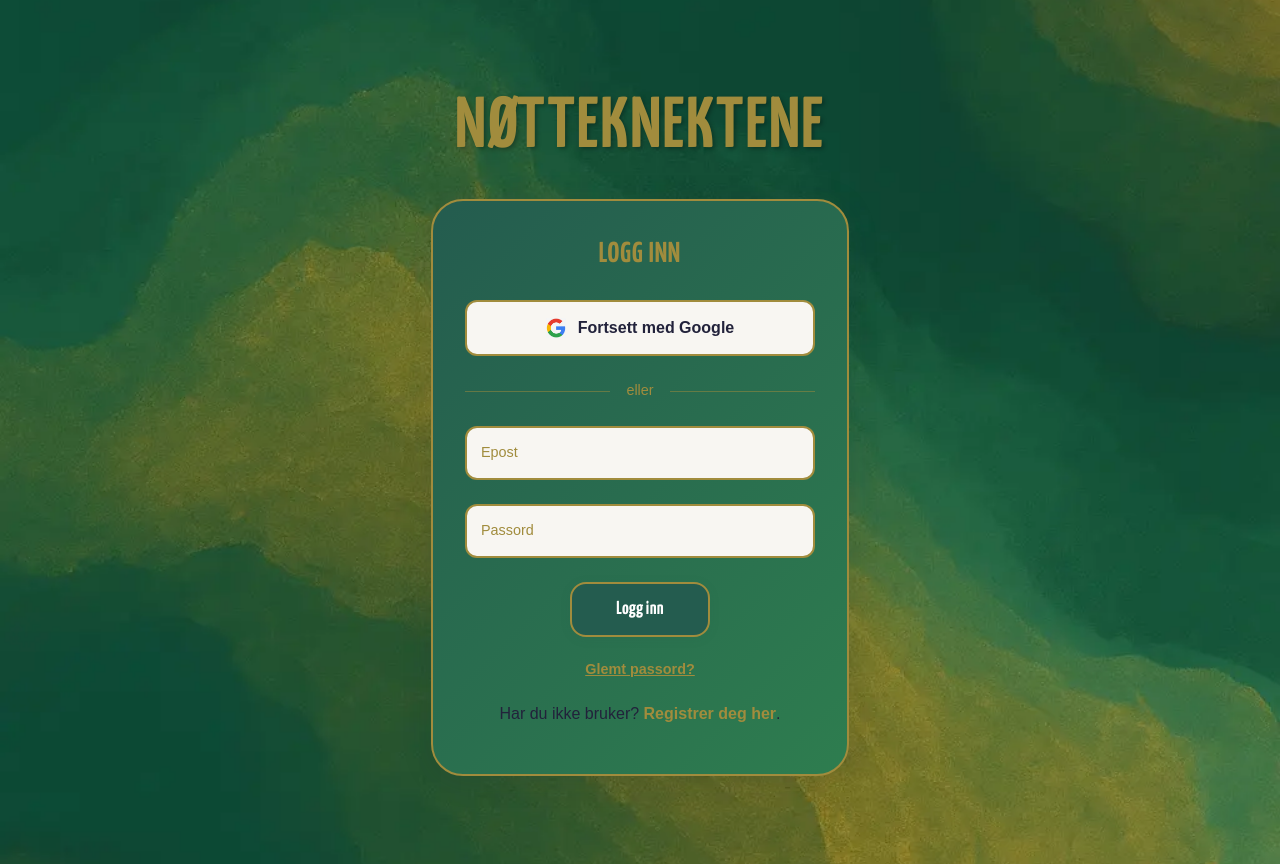
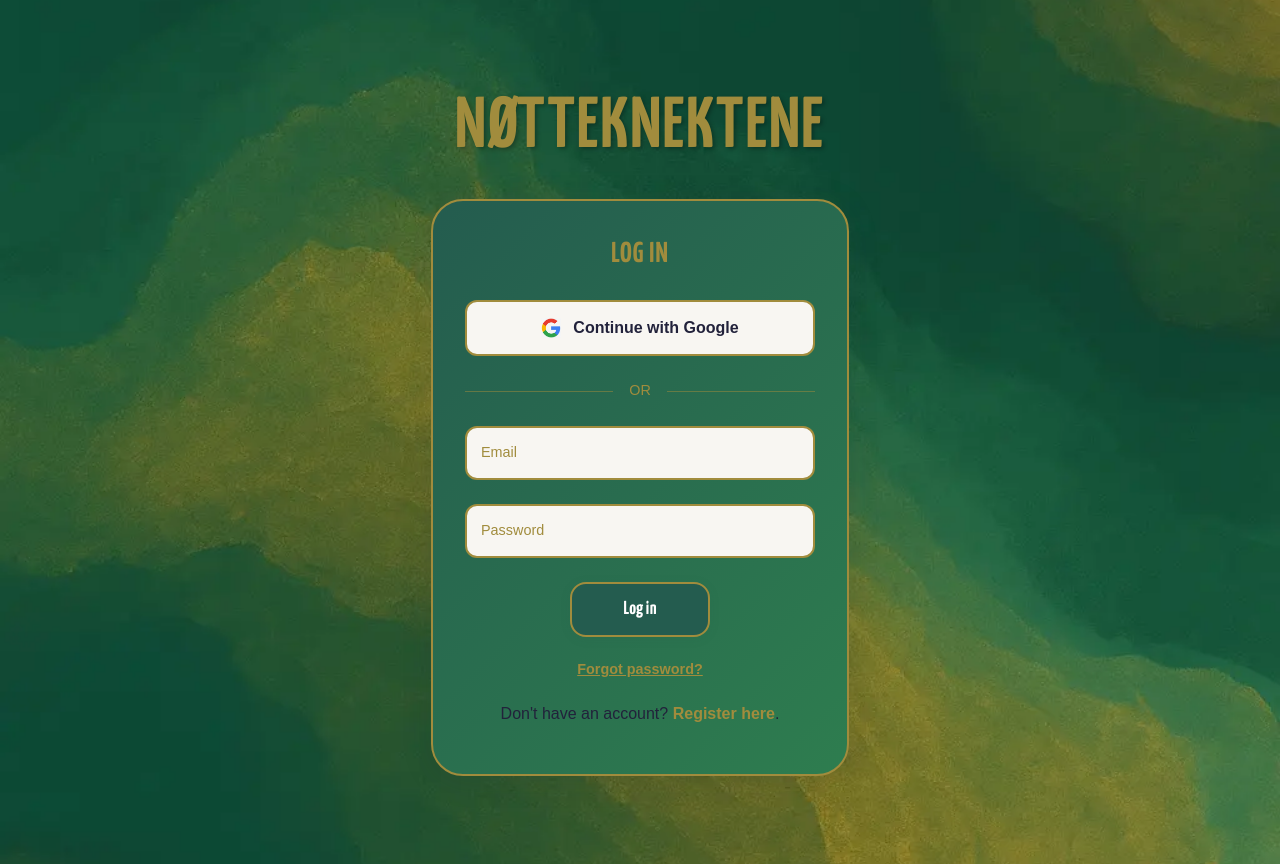
Before and after one commit to Elnan/Notteknektene, a React (Vite) app: page /auth/login in a window 1280 px wide. Built offline with nearby package versions, Linux system fonts and the light colour scheme; no server answers; the database is empty; a web font is replaced by a local one.

Commit message:
Update text labels in Login and Register components for English consistency; modify Footer author title

```diff
--- a/src/components/Footer.jsx
+++ b/src/components/Footer.jsx
@@ -61,7 +61,7 @@ const Footer = () => {
                 />
                 <p className={styles.authorName}>Olav Elnan</p>
               </div>
-              <p className={styles.authorTitle}>Der Nussführer</p>
+              <p className={styles.authorTitle}>Nøttegeneral</p>
             </div>
           </div>
         </div>
--- a/src/components/Rules/Rules.jsx
+++ b/src/components/Rules/Rules.jsx
@@ -95,20 +95,6 @@ const Rules = () => {
           en fast poengsum, mens andre vil gi poeng basert på hvor mange poeng
           du har scoret i oppgaven relativt til andre. I oppgaver med flere
           runder, vil man få poeng for hver runde man løser.
-          <ul>
-            <li>
-              <strong>Instruksjoner</strong>: I de aller fleste oppgaver vil man
-              kunne bruke en "Instructions"-knapp. Dette vil koste{" "}
-              <strong>1 poeng</strong>, men gi verdifull instrukser for
-              oppgaven.
-            </li>
-            <li>
-              <strong>Hint</strong>: Hint vil også være tilgjengelig for alle
-              oppgaver, men det vil koste <strong>1 poeng</strong>. I oppgaver
-              med flere hint tilgjenglig, vil det koste{" "}
-              <strong>1 poeng per hint.</strong>{" "}
-            </li>
-          </ul>
         </li>
         <li>
           Ingen oppgaver gir poeng på raskeste svar, så det er bare å bruke den
--- a/src/components/auth/Login.jsx
+++ b/src/components/auth/Login.jsx
@@ -106,14 +106,10 @@ const Login = () => {
 
     try {
       await doPasswordReset(forgotPasswordEmail);
-      setForgotPasswordMessage(
-        "Tilbakestillingslenke sendt! Sjekk din e-post."
-      );
+      setForgotPasswordMessage("Reset link sent! Check your email.");
       setForgotPasswordEmail("");
     } catch (error) {
-      setForgotPasswordMessage(
-        "Feil ved sending av tilbakestillingslenke. Prøv igjen."
-      );
+      setForgotPasswordMessage("Error sending reset link. Please try again.");
     } finally {
       setIsSendingReset(false);
     }
@@ -129,7 +125,7 @@ const Login = () => {
         <h1 className={styles.logo}>NØTTEKNEKTENE</h1>
       </div>
       <div className={styles.loginContainer}>
-        <h2 className={styles.loginTitle}>Logg inn</h2>
+        <h2 className={styles.loginTitle}>Log in</h2>
 
         {/* Google Sign In Button */}
         <button
@@ -142,12 +138,12 @@ const Login = () => {
             alt="Google"
             className={styles.googleIcon}
           />
-          {isSigningIn ? "Logger inn..." : "Fortsett med Google"}
+          {isSigningIn ? "Logging in..." : "Continue with Google"}
         </button>
 
         <div className={styles.separator}>
           <div className={styles.separatorLine}></div>
-          <span className={styles.separatorText}>eller</span>
+          <span className={styles.separatorText}>OR</span>
           <div className={styles.separatorLine}></div>
         </div>
 
@@ -164,7 +160,7 @@ const Login = () => {
               placeholder=""
             />
             <label className={styles.formLabel} htmlFor="email">
-              Epost
+              Email
             </label>
           </div>
           <div className={styles.formGroup}>
@@ -176,7 +172,7 @@ const Login = () => {
               className={styles.formInput}
               placeholder=""
             />
-            <label className={styles.formLabel}>Passord</label>
+            <label className={styles.formLabel}>Password</label>
           </div>
           {error && <div className={styles.errorMessage}>{error}</div>}
           <Button
@@ -185,7 +181,7 @@ const Login = () => {
             size="large"
             disabled={isSigningIn}
           >
-            {isSigningIn ? "Logger inn..." : "Logg inn"}
+            {isSigningIn ? "Logging in..." : "Log in"}
           </Button>
         </form>
 
@@ -196,13 +192,13 @@ const Login = () => {
               onClick={() => setShowForgotPassword(true)}
               className={styles.forgotPasswordLink}
             >
-              Glemt passord?
+              Forgot password?
             </button>
           </p>
           <p>
-            Har du ikke bruker?{" "}
+            Don't have an account?{" "}
             <Link to="/auth/register" className={styles.registerLink}>
-              Registrer deg her
+              Register here
             </Link>
             .
           </p>
@@ -212,10 +208,10 @@ const Login = () => {
         {showForgotPassword && (
           <div className={styles.modalOverlay}>
             <div className={styles.modalContent}>
-              <h3 className={styles.modalTitle}>Glemt passord?</h3>
+              <h3 className={styles.modalTitle}>Forgot password?</h3>
               <p className={styles.modalDescription}>
-                Skriv inn din e-postadresse så sender vi deg en lenke for å
-                tilbakestille passordet.
+                Enter your email address and we will send you a link to reset
+                your password.
               </p>
               <form onSubmit={handleForgotPassword}>
                 <div className={styles.formGroup}>
@@ -227,7 +223,7 @@ const Login = () => {
                     required
                     placeholder=""
                   />
-                  <label className={styles.formLabel}>Epost</label>
+                  <label className={styles.formLabel}>Email</label>
                 </div>
                 {forgotPasswordMessage && (
                   <div className={styles.forgotPasswordMessage}>
@@ -245,7 +241,7 @@ const Login = () => {
                       setForgotPasswordEmail("");
                     }}
                   >
-                    Avbryt
+                    Cancel
                   </Button>
                   <Button
                     type="submit"
@@ -253,7 +249,7 @@ const Login = () => {
                     size="medium"
                     disabled={isSendingReset}
                   >
-                    {isSendingReset ? "Sender..." : "Send lenke"}
+                    {isSendingReset ? "Sending..." : "Send reset link"}
                   </Button>
                 </div>
               </form>
--- a/src/components/auth/Register.jsx
+++ b/src/components/auth/Register.jsx
@@ -95,7 +95,7 @@ const Register = () => {
   return (
     <div className={styles.registerWrapper}>
       <div className={styles.registerContainer}>
-        <h2 className={styles.registerTitle}>Registrer deg</h2>
+        <h2 className={styles.registerTitle}>Register</h2>
         <form className={styles.registerForm} onSubmit={handleSubmit}>
           <div className={styles.formGroup}>
             <input
@@ -108,7 +108,7 @@ const Register = () => {
               placeholder=""
             />
             <label className={styles.formLabel} htmlFor="username">
-              Navn
+              Name
             </label>
           </div>
           <div className={styles.formGroup}>
@@ -122,7 +122,7 @@ const Register = () => {
               placeholder=""
             />
             <label className={styles.formLabel} htmlFor="email">
-              Epost
+              Email
             </label>
           </div>
           <div className={styles.formGroup}>
@@ -134,7 +134,7 @@ const Register = () => {
               className={styles.formInput}
               placeholder=""
             />
-            <label className={styles.formLabel}>Passord</label>
+            <label className={styles.formLabel}>Password</label>
           </div>
           <div className={styles.formGroup}>
             <input
@@ -145,7 +145,7 @@ const Register = () => {
               className={styles.formInput}
               placeholder=""
             />
-            <label className={styles.formLabel}>Bekreft Passord</label>
+            <label className={styles.formLabel}>Confirm Password</label>
           </div>
           {error && <div className={styles.errorMessage}>{error}</div>}
           <Button
@@ -154,13 +154,13 @@ const Register = () => {
             variant="primary"
             size="large"
           >
-            Registrer
+            Register
           </Button>
         </form>
         <p>
-          Har du allerede bruker?{" "}
+          Don't have an account?{" "}
           <Link to="/auth/login" className={styles.loginLink}>
-            Logg inn her
+            Log in here
           </Link>
           .
         </p>
```
